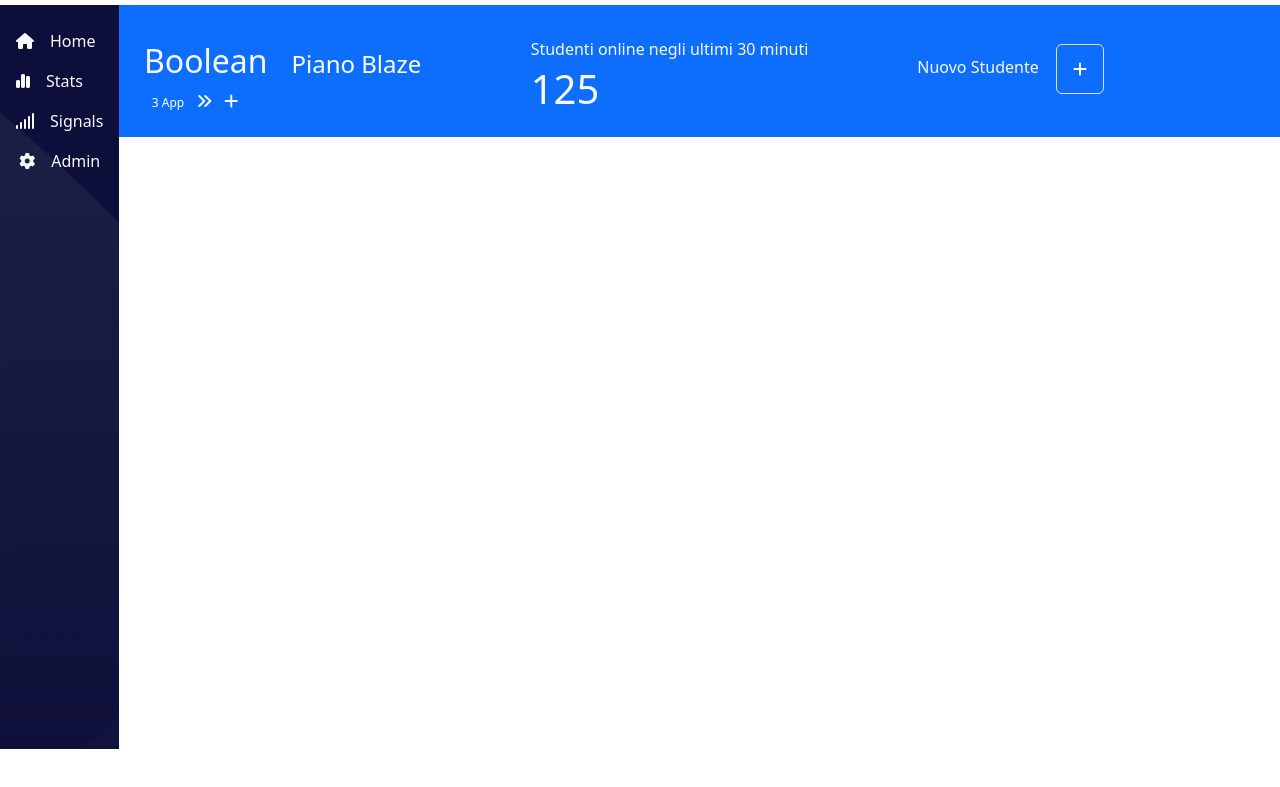
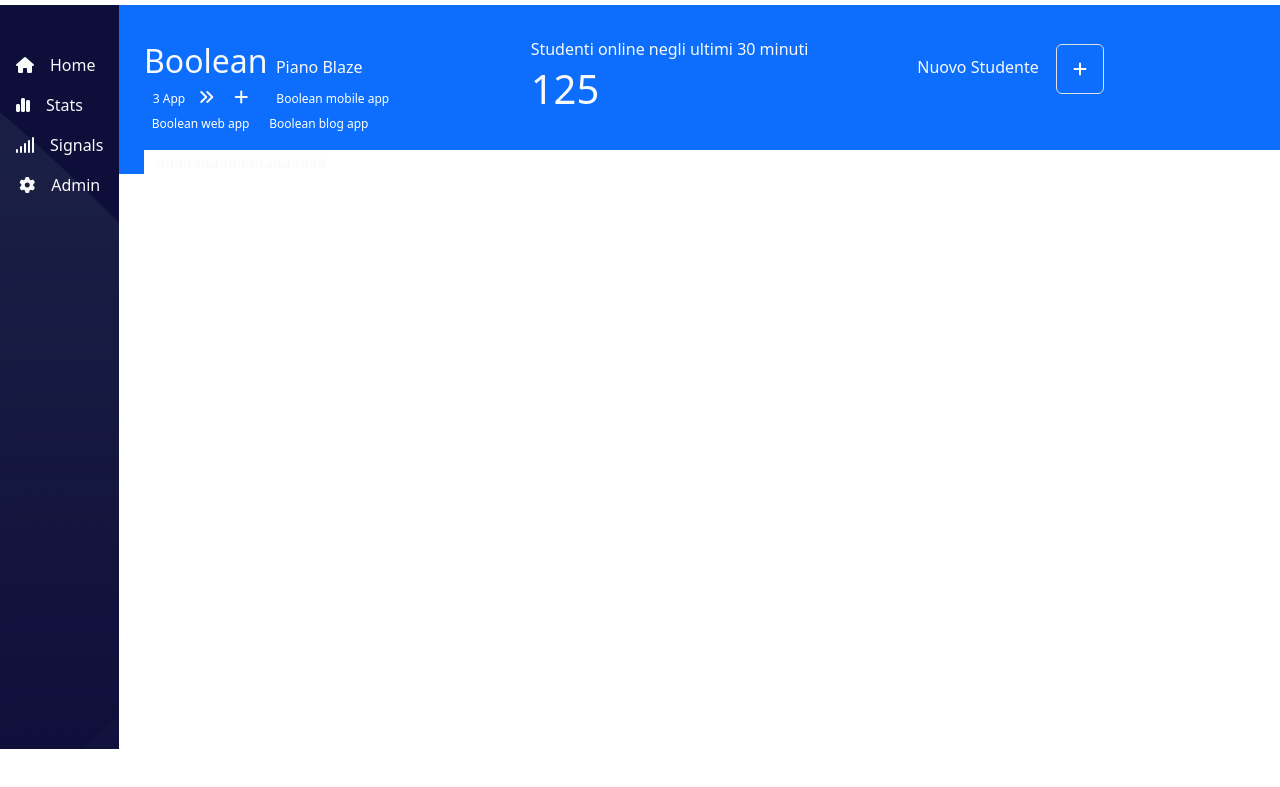
Before and after one commit to PietroFiori91/html-css-bootstrap-dashboard, a plain HTML site: page index.html in a window 1280 px wide. Shown: the part 51-838 px from the top of the page. Drawn offline with nearby package versions, Linux system fonts and the light colour scheme.

Commit message:
problema sezione blue bar + container

```diff
--- a/index.html
+++ b/index.html
@@ -79,10 +79,11 @@
     _________
     _________
     -->
-    <div class="sidebar py-4" id="sidebarMenu" class="collapse d-lg-block sidebar collapset">
+    <div class="sidebar py-5" id="sidebarMenu" class="collapse d-lg-block sidebar collapset">
         <div class="mx-3 d-flex flex-column align-items-center">
             <div>
-                <a href="#" class="list-group-item list-group-item-action py-2 ripple text-light">
+                <a href="#" class="list-group-item list-group-item-action py-2 ripple text-light
+                ">
                     <i class="fa-solid fa-house  me-3"></i><span class="d-none d-lg-inline-block">Home</span>
                 </a>
                 <a href="#" class="list-group-item list-group-item-action py-2 ripple text-light">
@@ -108,33 +109,51 @@
     -->
         <div class="blue-bar text-light bg-primary">
             <div class="row">
-                <div class="col-12 col-md-4 order-2">
+                <div class="col-12 col-md-4 order-md-2">
                     <div class="box py-3">
                         <span class="fw-3">Nuovo Studente</span>
-                        <button class="btn btn-primary" type="button" data-bs-toggle="offcanvas"
-                            data-bs-target="#staticBackdrop" aria-controls="staticBackdrop">
+                        <button class="btn btn-primary">
                             <i class="fa-solid fa-plus text-white border p-3 rounded-2"></i>
                         </button>
                     </div>
                 </div>
-                <div class="col-12 col-md-4 order-0">
+                <div class="col-12 col-md-4 order-md-0">
                     <div class="box py-3">
-                        <span class="fs-2 fw-3">Boolean <span class="badge my-bg-mark rounded-pill fw-normal">Piano
+                        <span class="fs-2 fw-3">Boolean <span class="fs-6 fw-normal">Piano
                                 Blaze</span></span>
                         <div>
-                            <span class="badge my-bg-mark rounded-pill fw-normal"> 3 App</span>
+                            <span class="badge rounded-pill fw-normal btn btn-primary"> 3 App</span>
                             <span><i class="fa-solid fa-angles-right"></i></span>
-                            <span><i class="fa-solid fa-plus my-bg-mark rounded-circle p-2"></i></span>
+                            <span><i class="fa-solid fa-plus mx-3 fs-6"></i></span>
+                            <span class="badge rounded-pill fw-normal d-none d-lg-inline-block"> Boolean mobile
+                                app</span>
+                            <span class="badge rounded-pill fw-normal d-none d-lg-inline-block"> Boolean web app</span>
+                            <span class="badge rounded-pill fw-normal d-none d-lg-inline-block"> Boolean blog app</span>
                         </div>
                     </div>
                 </div>
-                <div class="col-12 col-md-4 order-1">
+                <div class="col-12 col-md-4 order-md-1">
                     <div class="box py-3">
                         <span class="d-inline-block pb-1">Studenti online negli ultimi 30 minuti</span>
                         <h4 class="fs-1">125</h4>
                     </div>
                 </div>
             </div>
+            <!-- CONTAINER MAIN
+
+    _________
+    _________
+    _________
+    _________
+    _________
+    -->
+            <div class="container bg-white">
+                <div class="row">
+                    <div class="col-10">aaaaaaaaaaaaaaaaaaa</div>
+                </div>
+            </div>
+
+
     </main>
 </body>
 
```
